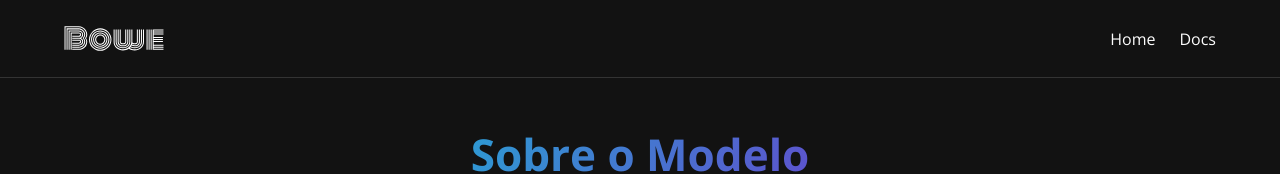
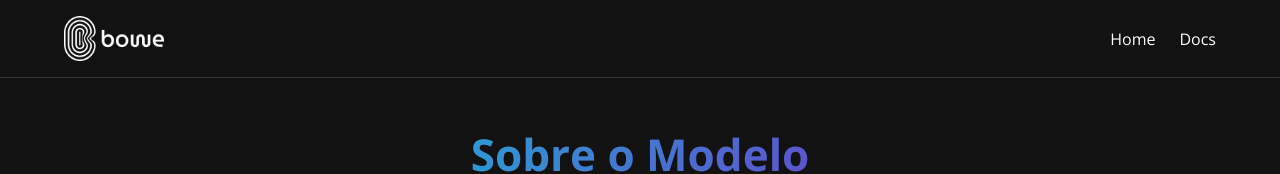
Before and after one commit to devbowe/modelo-bowe, a Next.js app: page / in a window 1280 px wide. Shown: the top 174 px of the page. Built offline with nearby package versions, Linux system fonts and the light colour scheme.

Commit message:
new logo

```diff
--- a/src/components/patterns/Header/index.jsx
+++ b/src/components/patterns/Header/index.jsx
@@ -14,7 +14,7 @@ const Header = () => {
             <Container>
                 <S.Content>
                     <Image
-                        src="/images/logo.svg"
+                        src="/images/logo.png"
                         width={100}
                         height={45}
                         alt=""
```
Also changed, not shown: public/images/logo.png (added), public/images/logo.svg (deleted).
